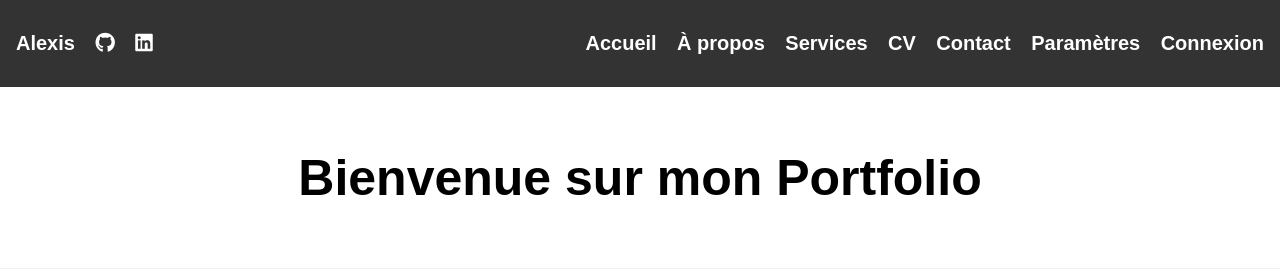
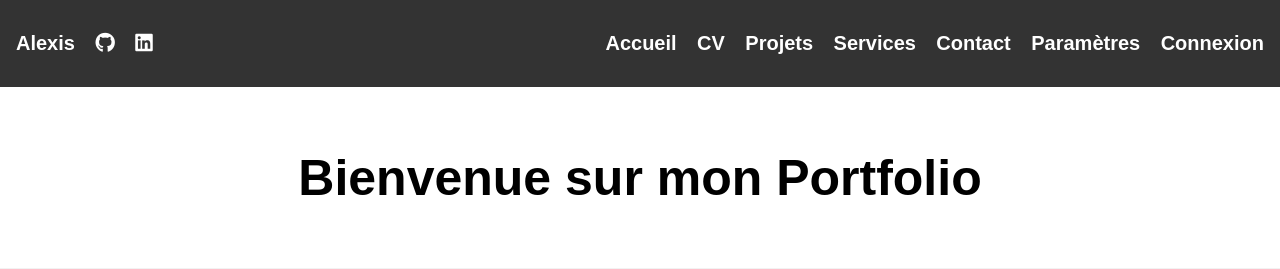
Before and after one commit to al3x6/Portfolio, a PHP site: page / in a window 1280 px wide. Shown: the top 269 px of the page. Run offline with PHP 8.4, Linux system fonts and the light colour scheme; some libraries are stand-ins or nearby versions.

Commit message:
Déplacement du menu

```diff
--- a/includes/header.php
+++ b/includes/header.php
@@ -10,9 +10,9 @@
         </ul>
         <ul>
             <li><a href="#">Accueil</a></li>
-            <li><a href="#">À propos</a></li>
+            <li><a href="public/pages/cv.php">CV</a></li>
+            <li><a href="#">Projets</a></li>
             <li><a href="#">Services</a></li>
-            <li><a href="#">CV</a></li>
             <li><a href="#">Contact</a></li>
             <li><a href="#">Paramètres</a></li>
             <li><a href="#">Connexion</a></li>
```
